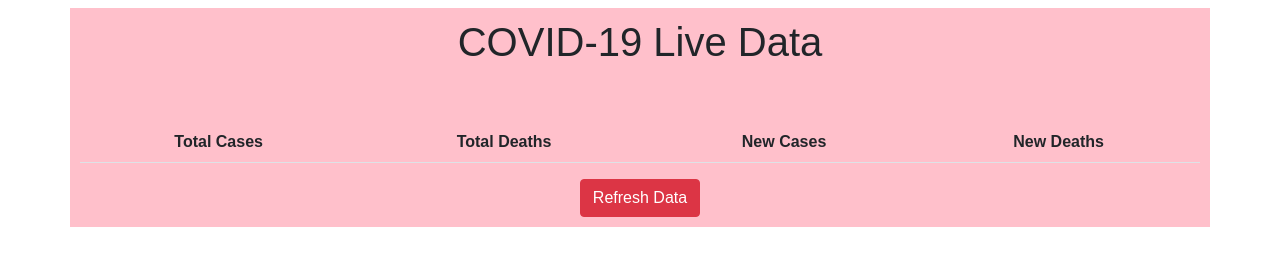
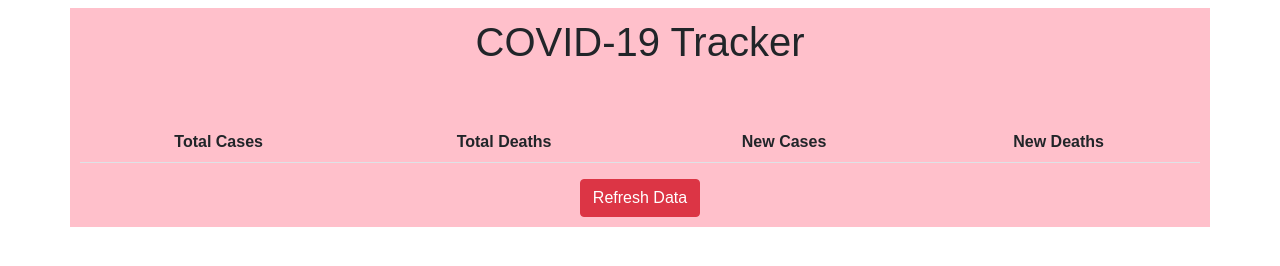
Before and after one commit to perompen/covid-19-api, a plain HTML site: page index.html in a window 1280 px wide. Drawn offline with nearby package versions, Linux system fonts and the light colour scheme; no server answers.

Commit message:
Updates header

```diff
--- a/index.html
+++ b/index.html
@@ -15,7 +15,7 @@
 
 <body>
     <div class="container text-center mt-2">
-        <h1 class="text-center">COVID-19 Live Data</h1>
+        <h1 class="text-center">COVID-19 Tracker</h1>
 
         <br><br>
 
```
Also changed, not shown: 1 other file.
